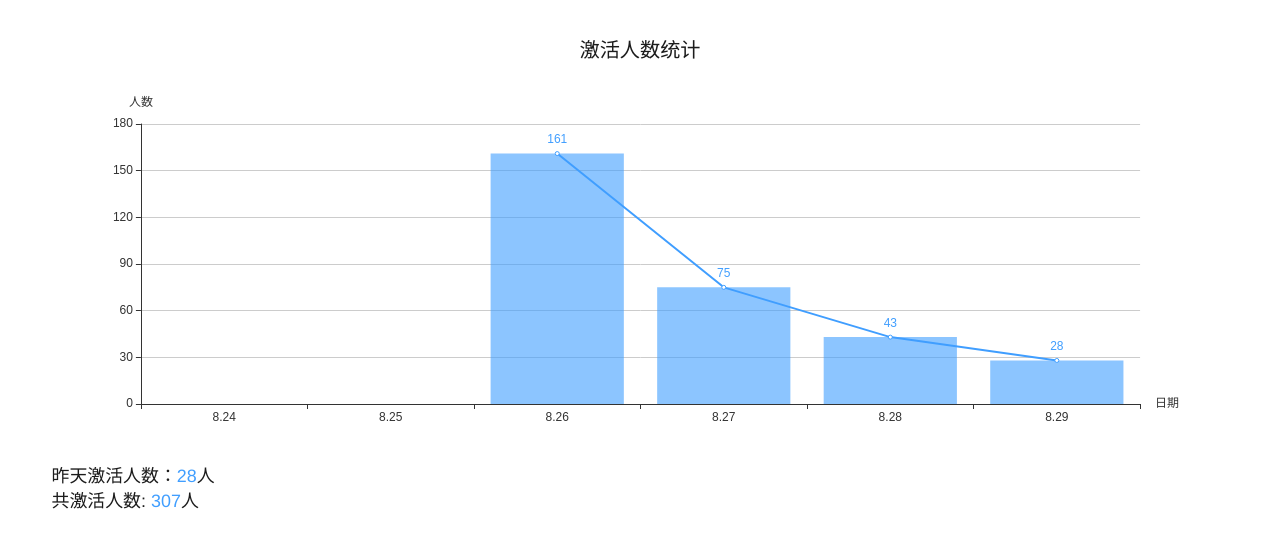
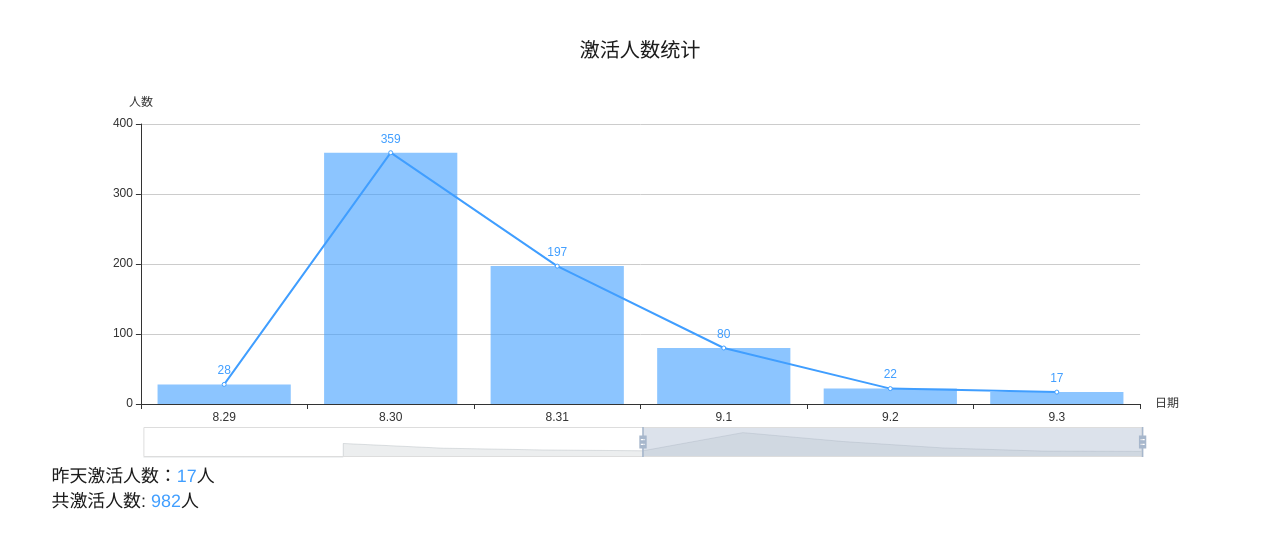
Before and after one commit to zhulibo/app-html, a Vue app: page /#/drainageChart in a window 1280 px wide. Shown: the top 548 px of the page. Built offline with nearby package versions, Linux system fonts and the light colour scheme; a small style sheet from the web is missing; what mint-ui would draw is missing.

Commit message:
尝试提交

```diff
--- a/src/views/drainageChart/drainageChart.vue
+++ b/src/views/drainageChart/drainageChart.vue
@@ -14,6 +14,7 @@ import {mapState, mapGetters, mapMutations, mapActions} from 'vuex';
 import ECharts from 'vue-echarts'
 import 'echarts/lib/chart/line'
 import 'echarts/lib/chart/bar'
+import 'echarts/lib/component/dataZoom'
 
 export default {
   name: 'vueEcharts',
@@ -23,15 +24,26 @@ export default {
   data() {
     return {
       numberArr: [
-        {date: '8.23', number: null,},
         {date: '8.24', number: null,},
         {date: '8.25', number: null,},
         {date: '8.26', number: 161,},
         {date: '8.27', number: 75,},
         {date: '8.28', number: 43,},
         {date: '8.29', number: 28,},
+        {date: '8.30', number: 359,},
+        {date: '8.31', number: 197,},
+        {date: '9.1', number: 80,},
+        {date: '9.2', number: 22,},
+        {date: '9.3', number: 17,},
       ],
       eChartsOptions: {
+        dataZoom: [
+          {
+            show: true,
+            startValue: '',
+            endValue: '',
+          },
+        ],
         xAxis: {
           name: '日期',
           type: 'category',
@@ -58,20 +70,23 @@ export default {
     }
   },
   computed: {
-    allNumber() {
+    allNumber() { // 总人数
       let sum = 0
       for (let i = 0; i < this.numberArr.length; i++) {
         sum = sum + this.numberArr[i].number
       }
       return sum
     },
-    todayNumber() {
+    todayNumber() { // 今日人数
       return this.numberArr[this.numberArr.length - 1].number
     }
   },
   created() {
-    let echartArr = this.numberArr.slice(this.numberArr.length - 6)
-    // console.log(echartArr)
+    let echartArr = this.numberArr
+    // 默认日期区域
+    this.eChartsOptions.dataZoom[0].startValue = echartArr[echartArr.length - 5 - 1].date
+    this.eChartsOptions.dataZoom[0].endValue = echartArr[echartArr.length - 1].date
+    // 赋值时间和人数
     for (let i = 0; i < echartArr.length; i++) {
       this.eChartsOptions.xAxis.data.push(echartArr[i].date)
       this.eChartsOptions.series[0].data.push(echartArr[i].number)
```
